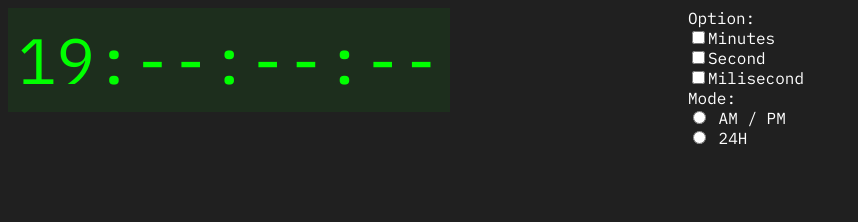
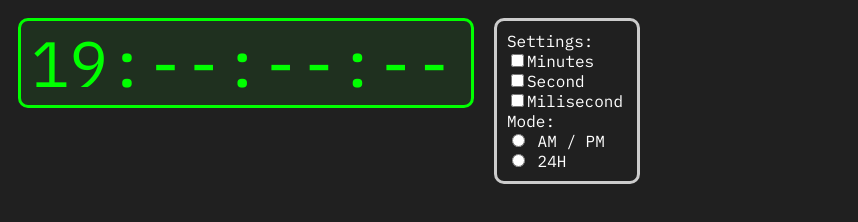
Before and after one commit to brq1/Clock, a plain HTML site: page src/index.html in a window 1280 px wide. Shown: the whole page, without its empty margins (0-858 px from the left). Drawn offline with Linux system fonts and the light colour scheme.

Commit message:
add readme.md, change in css

```diff
--- a/src/index.html
+++ b/src/index.html
@@ -8,12 +8,11 @@
    <link rel="stylesheet" href="style.css" type=text/css>
    <link href="https://fonts.googleapis.com/css?family=IBM+Plex+Mono" rel="stylesheet">
 
-
 </head>
-<body onload="setInterval(Clock,10)">
+<body onload="setInterval(clock,10)">
    <div id="cointainer">
       <div id="display">88:88:88:88</div>
-      <div id="option"> Option: <br>
+      <div id="option"> Settings: <br>
          <input type="checkbox" id="min" >Minutes<br>
          <input type="checkbox" id="sec" >Second<br>
          <input type="checkbox" id="msc" >Milisecond<br>
@@ -21,17 +20,8 @@
          <input type="radio" name="AmPm" id="AmPm"> AM / PM <br>
          <input type="radio" name="AmPm" > 24H <br>
            </div>
-
-
-
       </div>
-
-
-
    </div>
-
-
-
 <script type="text/javascript" src="script2.js" async></script>
 </body>
 </html>
--- a/src/script2.js
+++ b/src/script2.js
@@ -1,5 +1,5 @@
 
-function Clock(){;
+function clock(){;
   var date = new Date();
   var h = date.getHours();
   var m = date.getMinutes();
@@ -20,6 +20,6 @@ function Clock(){;
 
   document.getElementById("display").innerHTML = timer;
 
-  setInterval(Clock,1000);
+  setInterval(clock,1000);
 
 }
--- a/src/style.css
+++ b/src/style.css
@@ -3,20 +3,26 @@ body {
   color: white;
   font-family: 'IBM Plex Mono', monospace;
   width: 800px;
+}
 
-
-
-}
 #display {
-  padding: 10px;
+padding: 0px 10px 0px 10px;
+margin: 10px;
 color: lime;
 font-size: 64px;
-  float: left;
-  background-color: #1d2e1d;
+width:430px;
+float:left;
+background-color: #1f301f;
+border: solid 3px lime;
+border-radius: 10px;
 }
 
 #option {
+margin-left: 50px;
 Width: 120px;
-    float: right;
-
+float: left;
+border: solid 3px #cccccc;
+padding: 10px;
+margin: 10px;
+border-radius: 10px;
 }
```
Also changed, not shown: 1 other file. Lines whose indentation alone changed are shown as unchanged.
